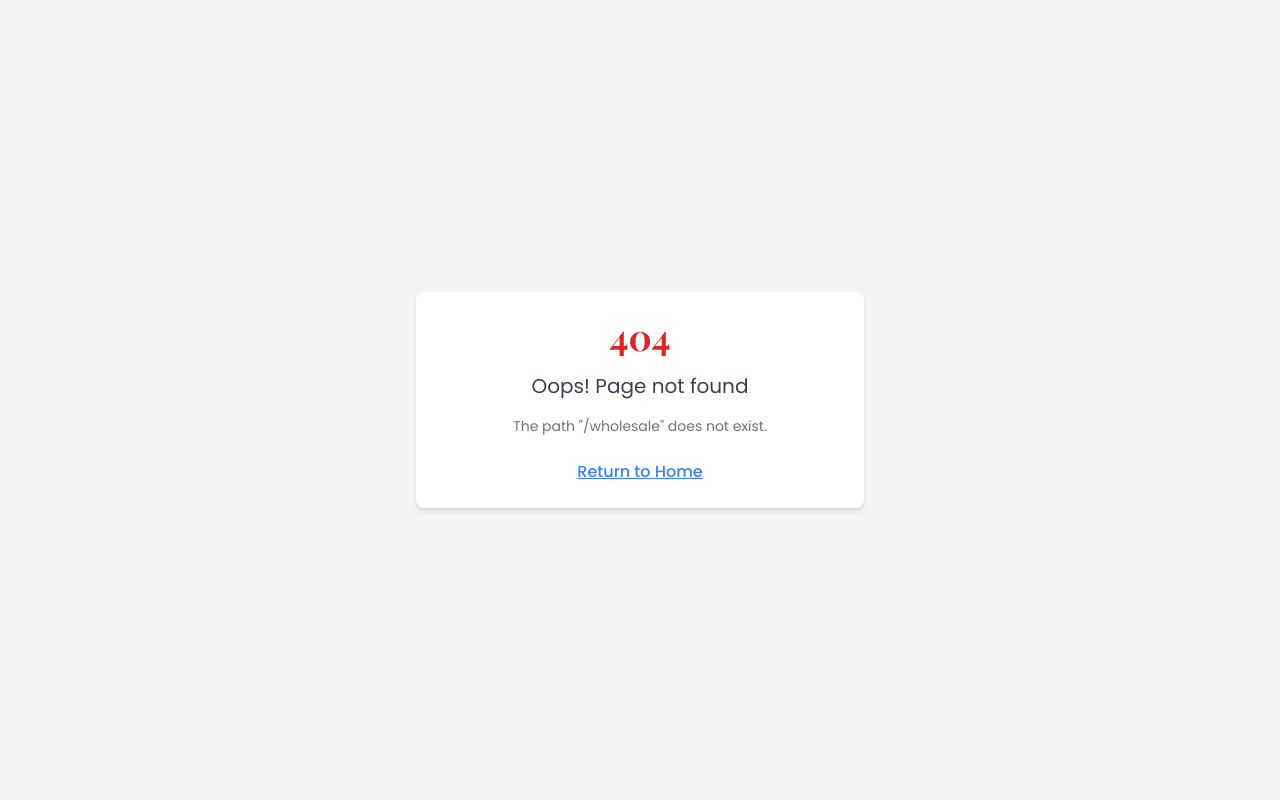
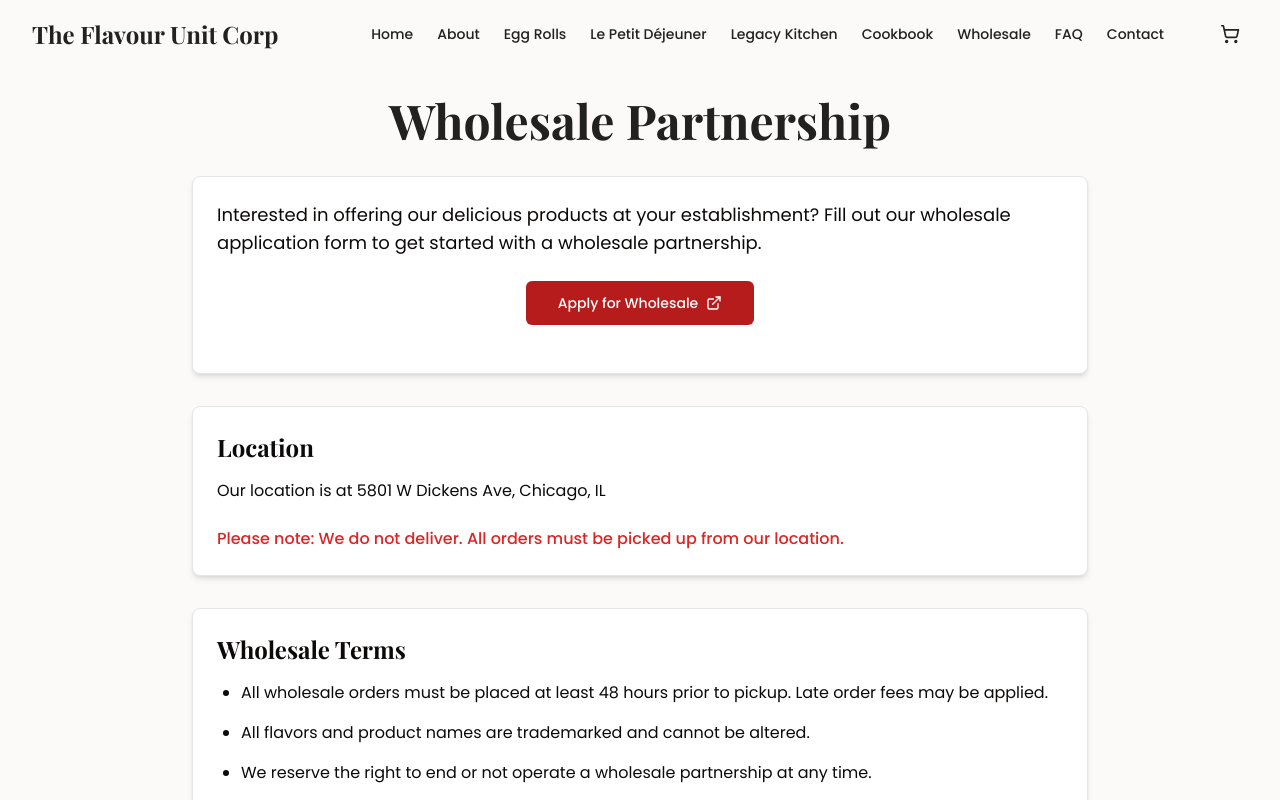
Before and after one commit to ce482/flavour-unit-eats-verse, a React (Vite) app: page /wholesale in a window 1280 px wide. Before the commit this address had no page. Shown: the top 800 px of the page. Built offline with nearby package versions, Linux system fonts and the light colour scheme.

Commit message:
Add wholesale page
Adds a wholesale page with a link to a Google Form and relevant information.

```diff
--- a/src/App.tsx
+++ b/src/App.tsx
@@ -17,6 +17,7 @@ import NotFound from "./pages/NotFound";
 import Checkout from "./pages/Checkout";
 import OrderConfirmation from "./pages/OrderConfirmation";
 import PaymentSuccess from "./pages/PaymentSuccess";
+import Wholesale from "./pages/Wholesale";
 import Cart from "./components/cart/Cart";
 
 const queryClient = new QueryClient();
@@ -41,6 +42,7 @@ const App = () => (
             <Route path="/checkout" element={<Checkout />} />
             <Route path="/order-confirmation" element={<OrderConfirmation />} />
             <Route path="/payment-success" element={<PaymentSuccess />} />
+            <Route path="/wholesale" element={<Wholesale />} />
             <Route path="*" element={<NotFound />} />
           </Routes>
         </BrowserRouter>
--- a/src/components/layout/navbar/NavConfig.ts
+++ b/src/components/layout/navbar/NavConfig.ts
@@ -6,6 +6,7 @@ export const navItems = [
   { name: 'Le Petit Déjeuner', path: '/petit-dejeuner' },
   { name: 'Legacy Kitchen', path: '/legacy-kitchen' },
   { name: 'Cookbook', path: '/cookbook' },
+  { name: 'Wholesale', path: '/wholesale' },
   { name: 'FAQ', path: '/faq' },
   { name: 'Contact', path: '/contact' },
 ];
@@ -17,5 +18,6 @@ export const darkTextRoutes = [
   '/legacy-kitchen',
   '/contact',
   '/petit-dejeuner',
-  '/checkout'
+  '/checkout',
+  '/wholesale'
 ];
--- a/src/integrations/supabase/types.ts
+++ b/src/integrations/supabase/types.ts
@@ -101,6 +101,57 @@ export type Database = {
           total_amount?: number
           updated_at?: string
           user_id?: string | null
+        }
+        Relationships: []
+      }
+      wholesale_inquiries: {
+        Row: {
+          accepts_minimum_order: boolean
+          business_name: string
+          business_type: string
+          comments: string | null
+          contact_email: string
+          contact_name: string
+          contact_phone: string | null
+          created_at: string
+          daily_weekly_volume: string
+          expected_ordering_volume: string
+          id: string
+          interested_product_line: string
+          pickup_issue: boolean
+          status: string
+        }
+        Insert: {
+          accepts_minimum_order: boolean
+          business_name: string
+          business_type: string
+          comments?: string | null
+          contact_email: string
+          contact_name: string
+          contact_phone?: string | null
+          created_at?: string
+          daily_weekly_volume: string
+          expected_ordering_volume: string
+          id?: string
+          interested_product_line: string
+          pickup_issue: boolean
+          status?: string
+        }
+        Update: {
+          accepts_minimum_order?: boolean
+          business_name?: string
+          business_type?: string
+          comments?: string | null
+          contact_email?: string
+          contact_name?: string
+          contact_phone?: string | null
+          created_at?: string
+          daily_weekly_volume?: string
+          expected_ordering_volume?: string
+          id?: string
+          interested_product_line?: string
+          pickup_issue?: boolean
+          status?: string
         }
         Relationships: []
       }
--- /dev/null
+++ b/src/pages/Wholesale.tsx
@@ -0,0 +1,67 @@
+
+import React from 'react';
+import Navbar from '@/components/layout/Navbar';
+import Footer from '@/components/layout/Footer';
+import { Button } from '@/components/ui/button';
+import { ExternalLink } from 'lucide-react';
+import { Card, CardContent } from '@/components/ui/card';
+
+const Wholesale = () => {
+  return (
+    <div className="min-h-screen flex flex-col">
+      <Navbar />
+
+      <div className="pt-24 pb-16 flex-grow">
+        <div className="container-wide">
+          <div className="max-w-4xl mx-auto">
+            <h1 className="section-title text-center mb-8">Wholesale Partnership</h1>
+
+            <Card className="mb-8 shadow-md">
+              <CardContent className="pt-6">
+                <p className="text-lg mb-6">
+                  Interested in offering our delicious products at your establishment?
+                  Fill out our wholesale application form to get started with a wholesale partnership.
+                </p>
+
+                <div className="flex justify-center mb-6">
+                  <Button
+                    className="bg-flavour-red hover:bg-red-800 text-white flex items-center gap-2"
+                    size="lg"
+                    onClick={() => window.open('https://docs.google.com/forms/d/e/1FAIpQLSeSIsjSjhLzRsAkc9ZE8ko6w6_Ov9D-FWTBK1EGDO96HvevOQ/viewform?usp=sharing&ouid=112080658317793903469', '_blank')}
+                  >
+                    Apply for Wholesale <ExternalLink size={18} />
+                  </Button>
+                </div>
+              </CardContent>
+            </Card>
+
+            <Card className="mb-8 shadow-md">
+              <CardContent className="pt-6">
+                <h2 className="text-2xl font-serif font-bold mb-4">Location</h2>
+                <p className="mb-6">Our location is at 5801 W Dickens Ave, Chicago, IL</p>
+                <p className="text-red-600 font-medium">Please note: We do not deliver. All orders must be picked up from our location.</p>
+              </CardContent>
+            </Card>
+
+            <Card className="shadow-md">
+              <CardContent className="pt-6">
+                <h2 className="text-2xl font-serif font-bold mb-4">Wholesale Terms</h2>
+                <ul className="space-y-4 list-disc pl-6">
+                  <li>All wholesale orders must be placed at least 48 hours prior to pickup. Late order fees may be applied.</li>
+                  <li>All flavors and product names are trademarked and cannot be altered.</li>
+                  <li>We reserve the right to end or not operate a wholesale partnership at any time.</li>
+                  <li>Prices are subject to change without prior or further notice.</li>
+                  <li>Wholesale partnerships are intended for approved vendors only.</li>
+                </ul>
+              </CardContent>
+            </Card>
+          </div>
+        </div>
+      </div>
+
+      <Footer />
+    </div>
+  );
+};
+
+export default Wholesale;
```
